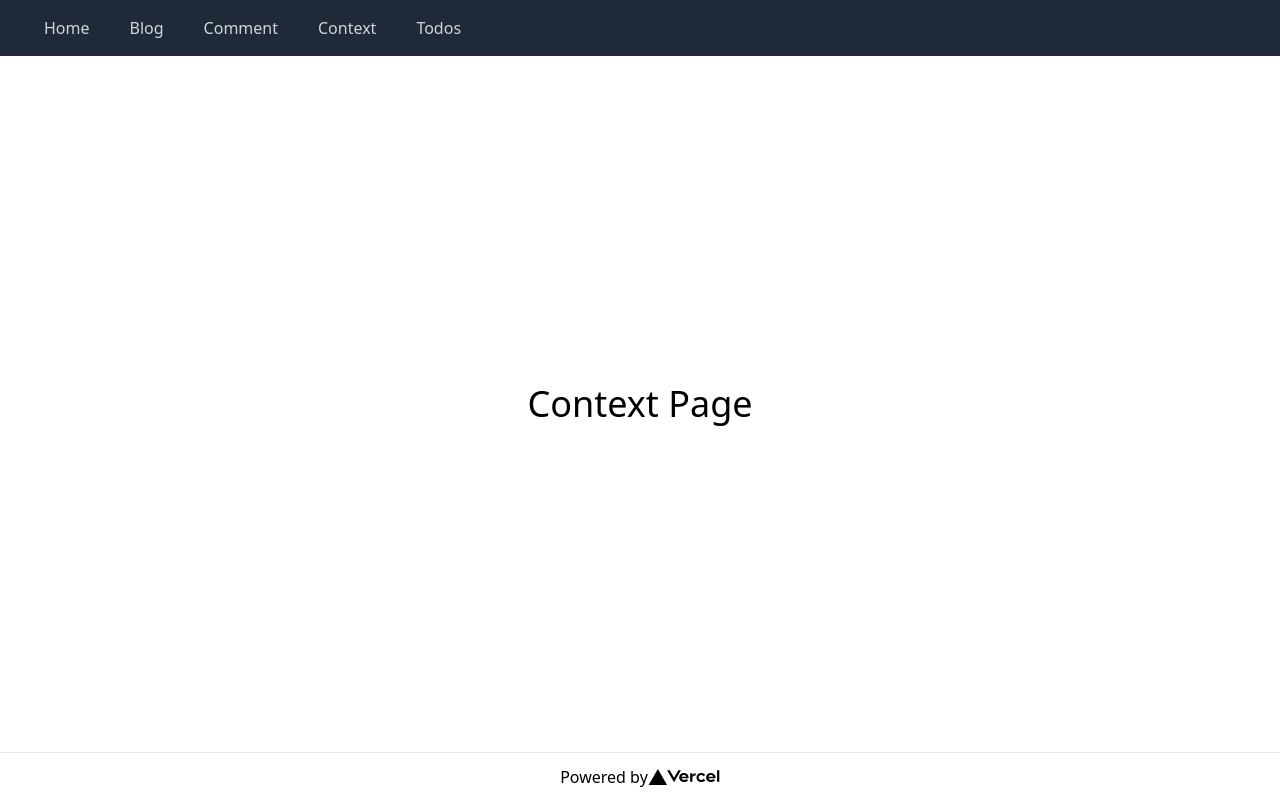
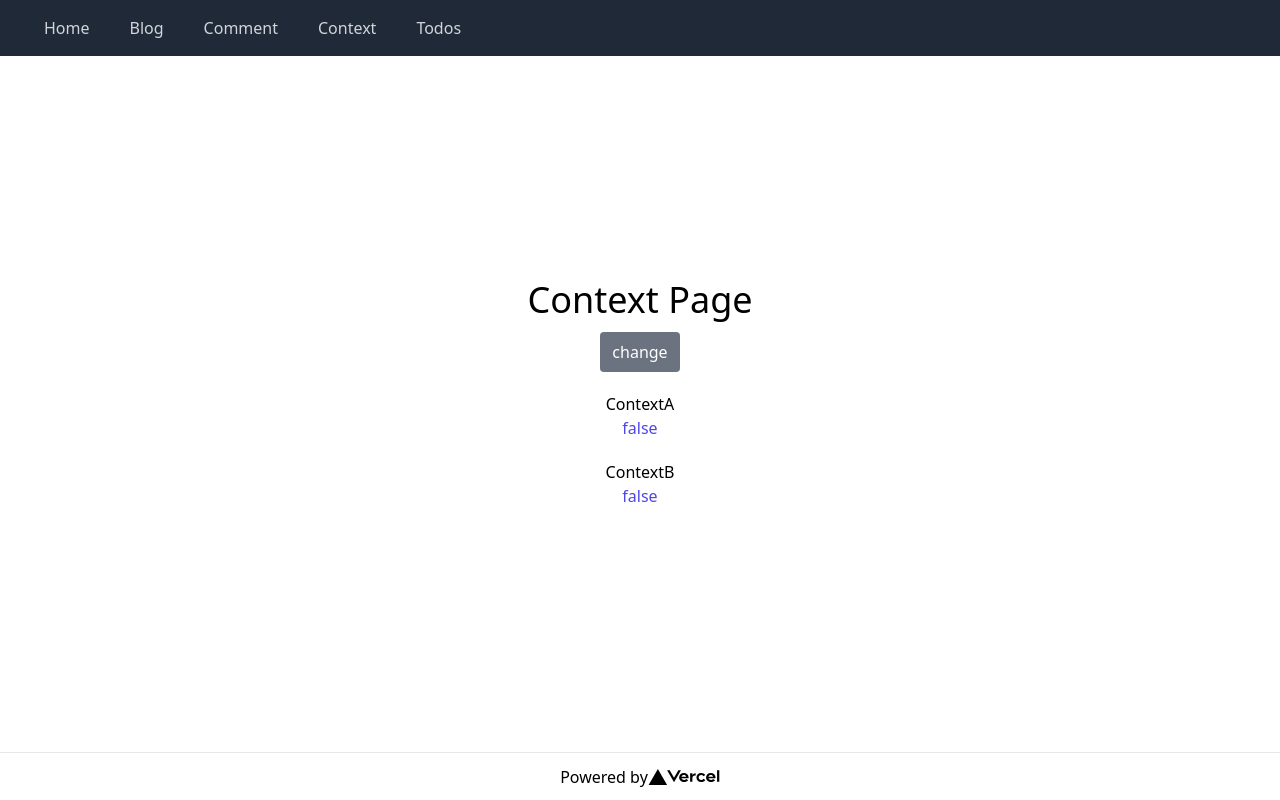
Before and after one commit to kiyo1165/next-react-testing, a Next.js app: page /context-page in a window 1280 px wide. Built offline with nearby package versions, Linux system fonts and the light colour scheme.

Commit message:
tested with contextpage is complete

```diff
--- /dev/null
+++ b/components/ContextA.tsx
@@ -0,0 +1,21 @@
+import { useStateContext } from '../context/StateProvider'
+
+const ContextA: React.FC = () => {
+  const { toggle, setToggle } = useStateContext()
+  return (
+    <>
+      <button
+        className="bg-gray-500 hover:bg-gray-400 px-3 py-2 mb-5 text-white rounded focus:outline-none"
+        onClick={() => setToggle(!toggle)}
+      >
+        change
+      </button>
+      <p>ContextA</p>
+      <p className="mb-5 text-indigo-600" data-testid="toggle-a">
+        {toggle ? 'true' : 'false'}
+      </p>
+    </>
+  )
+}
+
+export default ContextA
--- /dev/null
+++ b/components/ContextB.tsx
@@ -0,0 +1,15 @@
+import { useStateContext } from '../context/StateProvider'
+
+const ContextB: React.FC = () => {
+  const { toggle } = useStateContext()
+  return (
+    <>
+      <p>ContextB</p>
+      <p className="mb-5 text-indigo-600" data-testid="toggle-b">
+        {toggle ? 'true' : 'false'}
+      </p>
+    </>
+  )
+}
+
+export default ContextB
--- /dev/null
+++ b/context/StateProvider.tsx
@@ -0,0 +1,24 @@
+import React, { useContext, useState, createContext } from 'react'
+
+/*
+createContextの型付け
+https://react-typescript-cheatsheet.netlify.app/docs/basic/getting-started/context/#extended-example
+*/
+const StateContext = createContext(
+  {} as {
+    toggle: boolean
+    setToggle: React.Dispatch<React.SetStateAction<boolean>>
+  }
+)
+
+//childrenにはラップしたコンポーネントの値になる。
+export const StateProvider: React.FC = ({ children }) => {
+  const [toggle, setToggle] = useState(false)
+  return (
+    <StateContext.Provider value={{ toggle, setToggle }}>
+      {children}
+    </StateContext.Provider>
+  )
+}
+//コンポーネント毎にuseContextを使うのは冗長なのでオブジェクト化する。
+export const useStateContext = () => useContext(StateContext)
--- a/pages/context-page.tsx
+++ b/pages/context-page.tsx
@@ -1,8 +1,16 @@
 import Layout from '../components/Layout'
+import ContextA from '../components/ContextA'
+import ContextB from '../components/ContextB'
+import { StateProvider } from '../context/StateProvider'
+
 const ContextPage: React.FC = () => {
   return (
     <Layout title="Context">
-      <p className="text-4xl">Context Page</p>
+      <p className="text-4xl mb-3">Context Page</p>
+      <StateProvider>
+        <ContextA />
+        <ContextB />
+      </StateProvider>
     </Layout>
   )
 }
```
Also changed, not shown: 1 other file (tests, documents, lock files or other folders).
